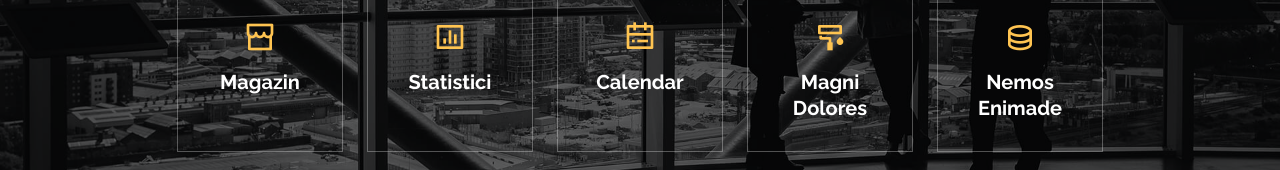
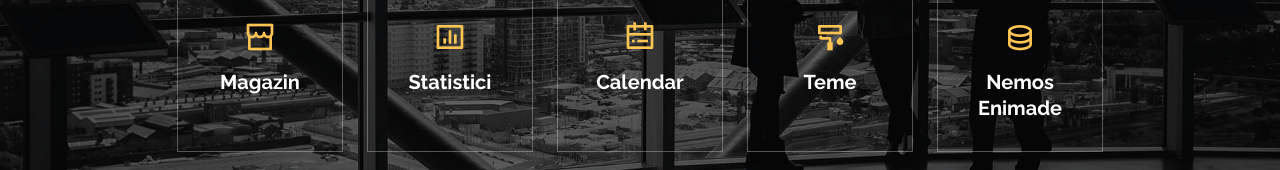
Before and after one commit to AlexandraRenee/AlexandraRenee.github.io, a plain HTML site: page index.html in a window 1280 px wide. Shown: the part 485-655 px from the top of the page. Drawn offline with nearby package versions, Linux system fonts and the light colour scheme.

Commit message:
csikcffdkf

```diff
--- a/index.html
+++ b/index.html
@@ -114,7 +114,7 @@
         <div class="col-xl-2 col-md-4">
           <div class="icon-box">
             <i class="ri-paint-brush-line"></i>
-            <h3><a href="">Magni Dolores</a></h3>
+            <h3><a href="">Teme</a></h3>
           </div>
         </div>
         <div class="col-xl-2 col-md-4">
```
